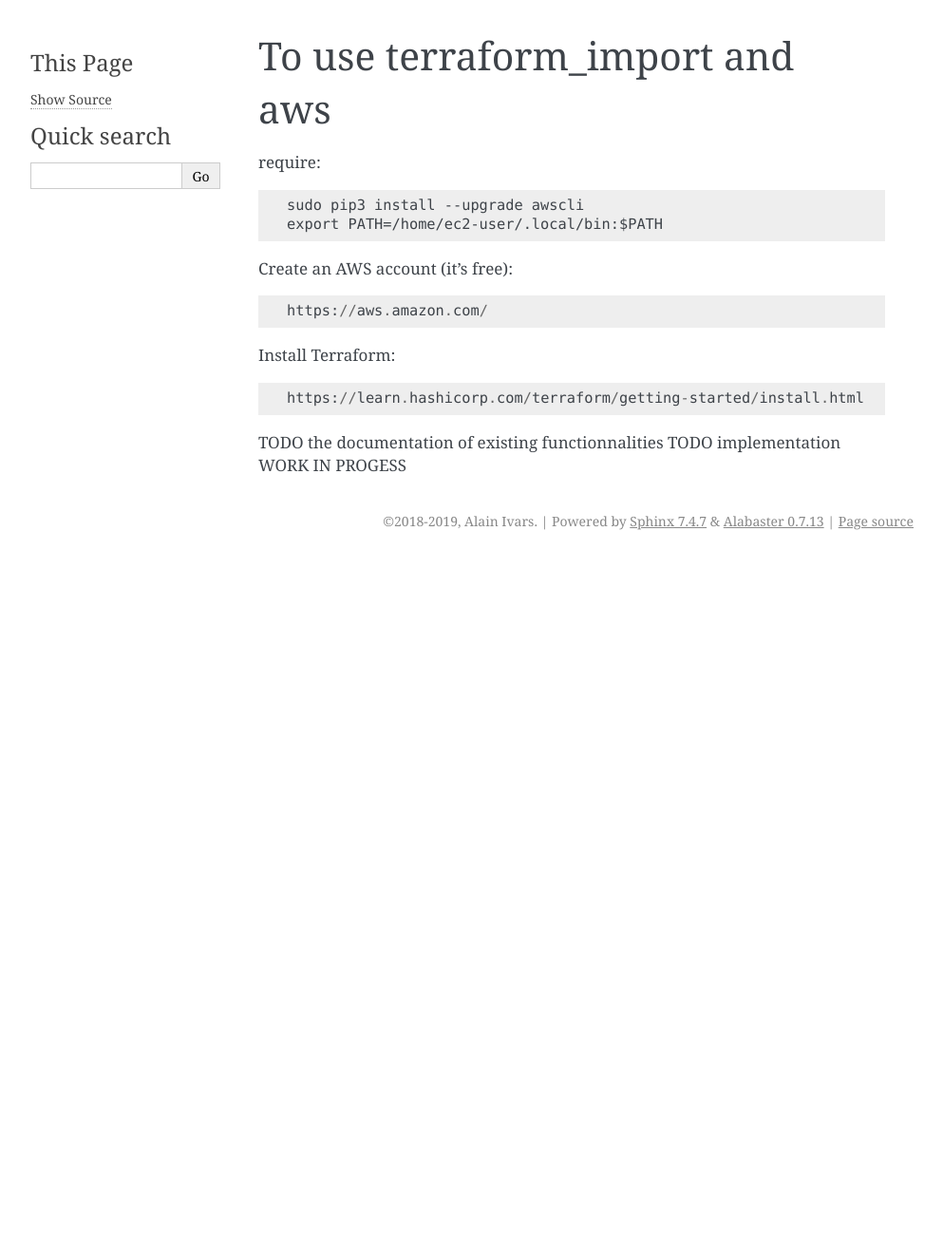
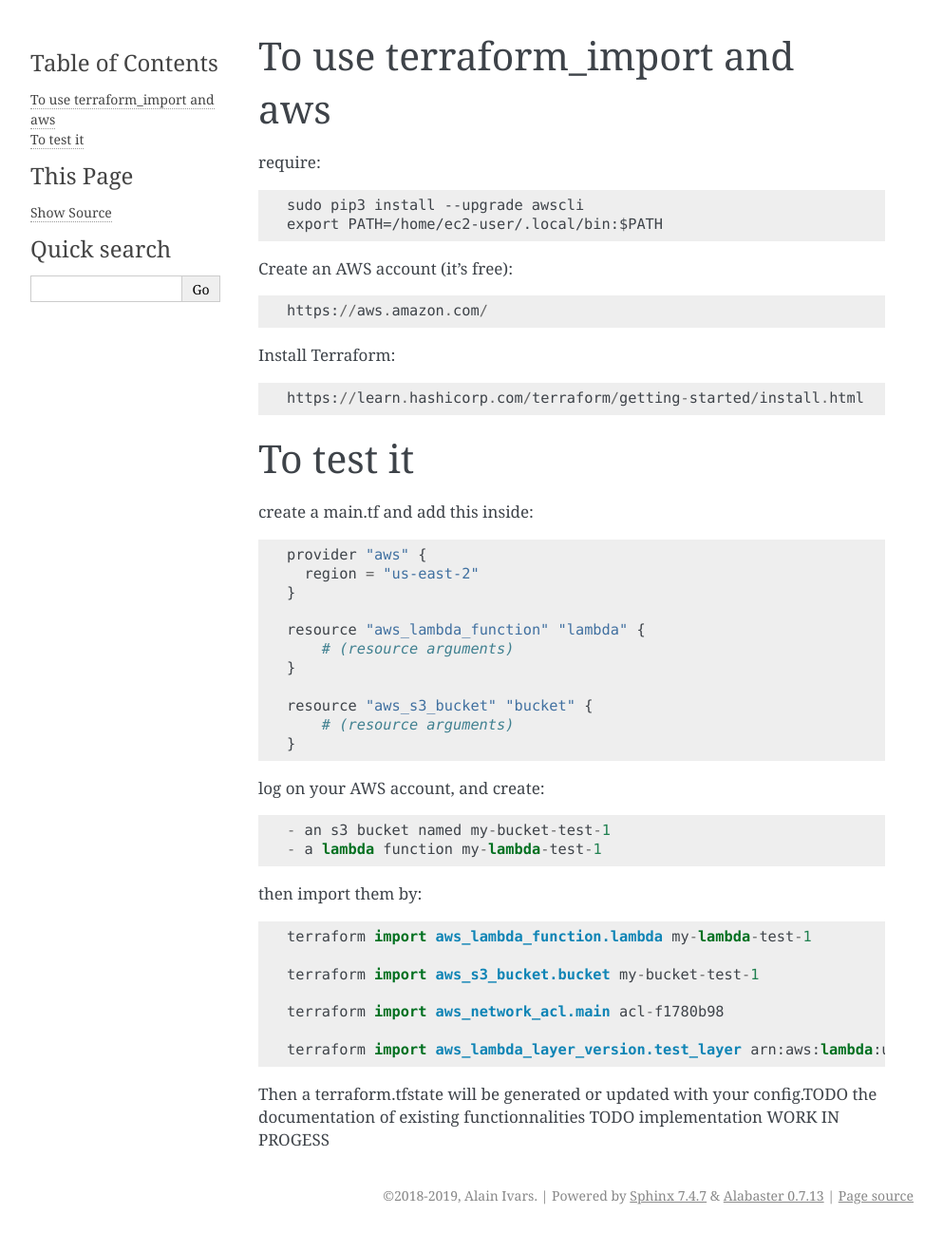
Before and after one commit to alainivars/utils2devops, a Sphinx documentation site: the page built from docs/terraform.rst, in a window 1280 px wide. Shown: the whole page at 95% size, without its empty margins (148-1141 px from the left). Built offline with Sphinx 7.4.7, drawn with Linux system fonts in a browser that asks for light colours; pages that are not in the unit, such as notebooks, are missing from menus; the version number is read from the project's files by our own code; before the commit the page ends 900 px from its top, so only the background shows below that.

```diff
--- a/docs/terraform.rst
+++ b/docs/terraform.rst
@@ -19,5 +19,38 @@
     https://learn.hashicorp.com/terraform/getting-started/install.html
 
 
-TODO the documentation of existing functionnalities
+
+To test it
+##########
+create a main.tf and add this inside::
+
+    provider "aws" {
+      region = "us-east-2"
+    }
+
+    resource "aws_lambda_function" "lambda" {
+        # (resource arguments)
+    }
+
+    resource "aws_s3_bucket" "bucket" {
+        # (resource arguments)
+    }
+
+log on your AWS account, and create::
+
+    - an s3 bucket named my-bucket-test-1
+    - a lambda function my-lambda-test-1
+
+then import them by::
+
+    terraform import aws_lambda_function.lambda my-lambda-test-1
+
+    terraform import aws_s3_bucket.bucket my-bucket-test-1
+
+    terraform import aws_network_acl.main acl-f1780b98
+
+    terraform import aws_lambda_layer_version.test_layer arn:aws:lambda:us-east-2:397270606208:layer:aws_lambda_read_s3:1
+
+
+Then a terraform.tfstate will be generated or updated with your config.TODO the documentation of existing functionnalities
 TODO implementation WORK IN PROGESS
```
Also changed, not shown: requirements.txt (+4 -4 lines), terraform/import/readme.md (deleted).
